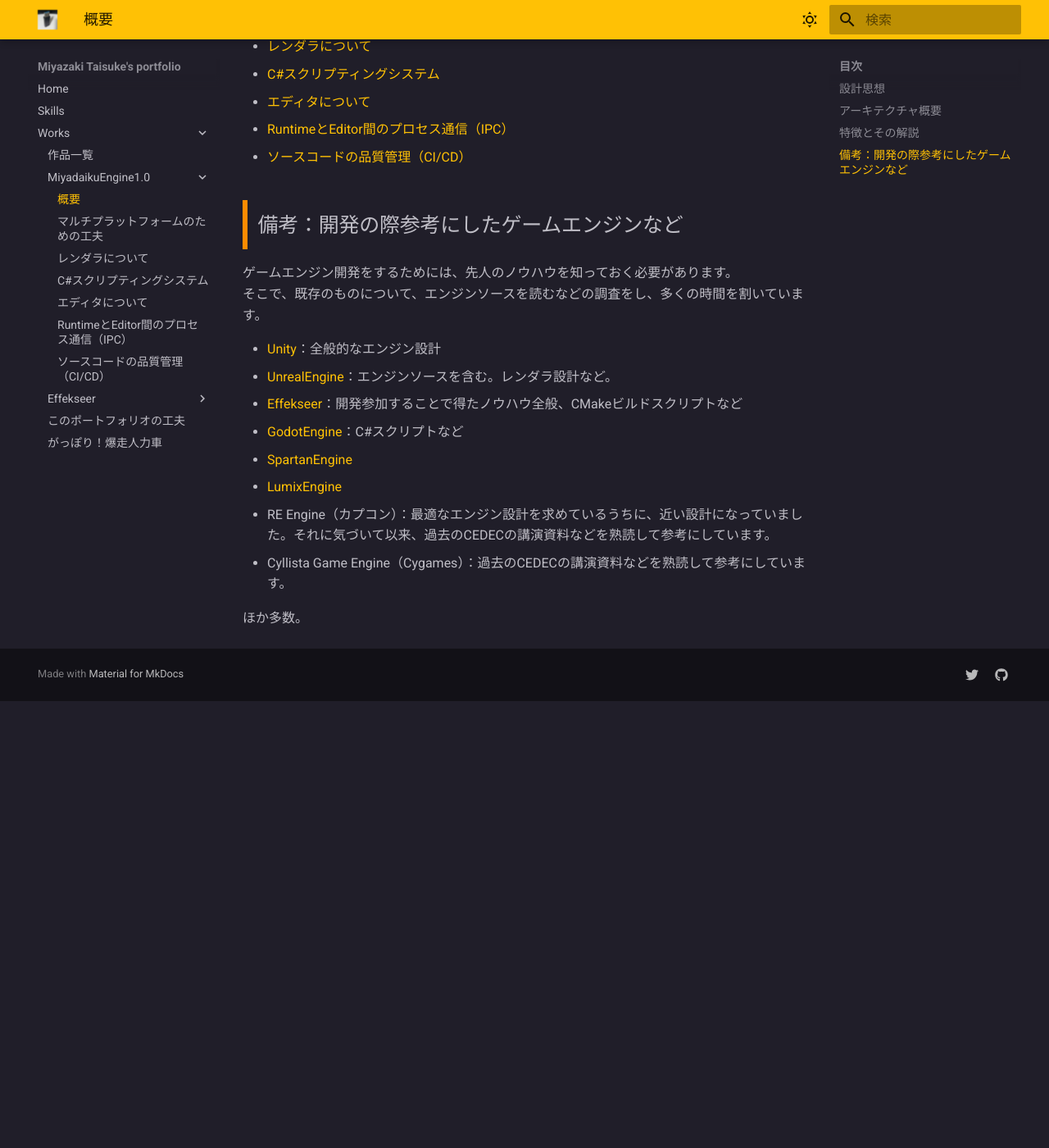
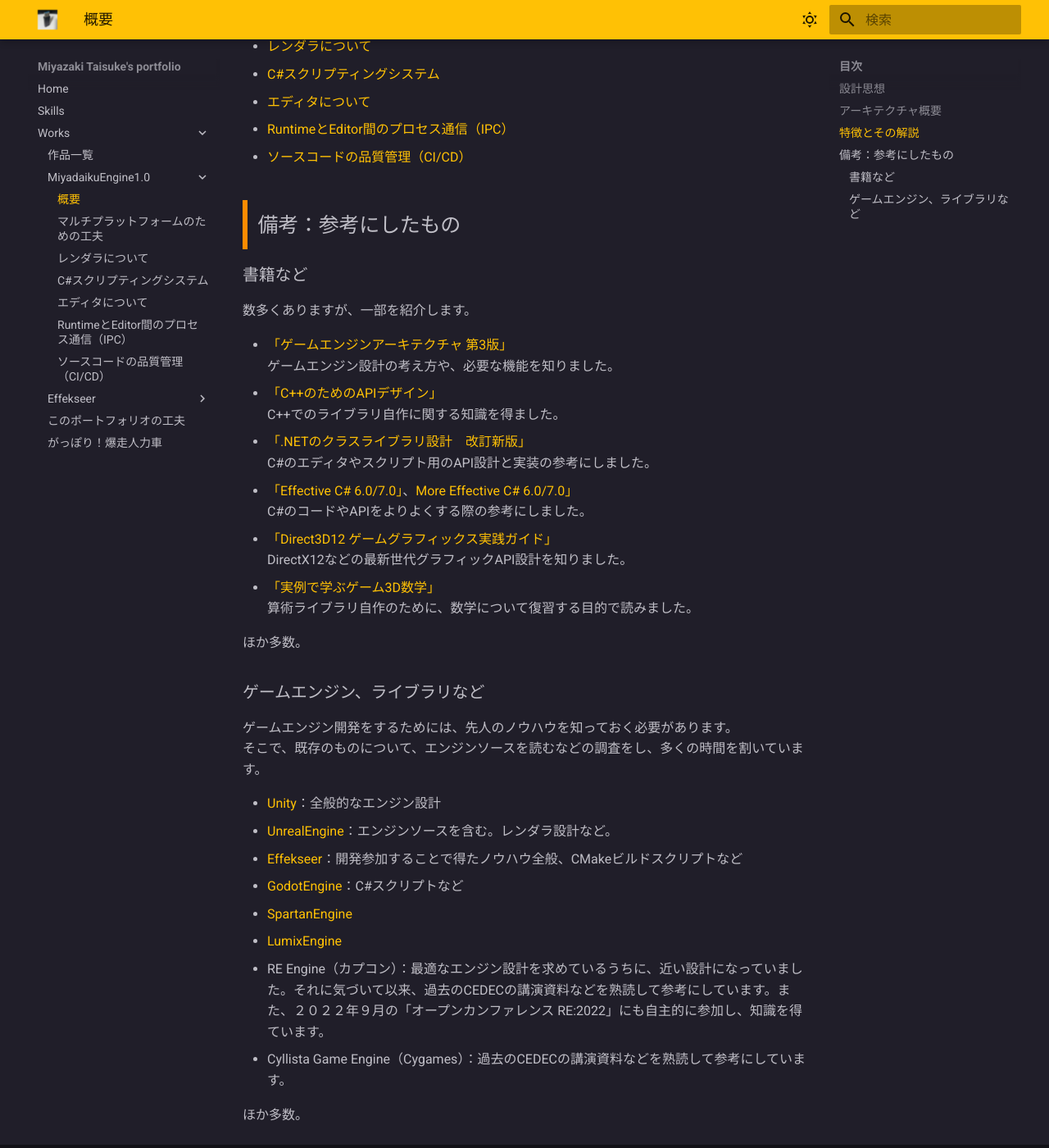
Before and after one commit to mewmew-tea/Portfolio, an MkDocs documentation site: the page built from docs/works/MiyadaikuEngine1.0/overview.md, in a window 1280 px wide and 1400 px high, scrolled down 589 px. Shown: the whole window at 82% size. Built offline with MkDocs 1.6.1 and Material for MkDocs 9.7.7, drawn with Linux system fonts in a browser that asks for light colours; before the commit the page ends 1444 px from its top, so only the background shows below that.

Commit message:
Add more references

```diff
--- a/docs/works/MiyadaikuEngine1.0/overview.md
+++ b/docs/works/MiyadaikuEngine1.0/overview.md
@@ -17,7 +17,28 @@
 - [RuntimeとEditor間のプロセス通信（IPC）](./ipc.md)
 - [ソースコードの品質管理（CI/CD）](./cicd.md)
 
-## 備考：開発の際参考にしたゲームエンジンなど
+## 備考：参考にしたもの
+
+### 書籍など
+
+数多くありますが、一部を紹介します。
+
+- [「ゲームエンジンアーキテクチャ 第3版」](https://www.borndigital.co.jp/book/19115.html)
+ゲームエンジン設計の考え方や、必要な機能を知りました。
+- [「C++のためのAPIデザイン」](https://www.sbcr.jp/product/4797369151/)
+C++でのライブラリ自作に関する知識を得ました。
+- [「.NETのクラスライブラリ設計　改訂新版」](https://bookplus.nikkei.com/atcl/catalog/21/S80040/)
+C#のエディタやスクリプト用のAPI設計と実装の参考にしました。
+- [「Effective C# 6.0/7.0」](https://www.shoeisha.co.jp/book/detail/9784798153865)、[More Effective C# 6.0/7.0」](https://www.shoeisha.co.jp/book/detail/9784798153988)
+C#のコードやAPIをよりよくする際の参考にしました。
+- [「Direct3D12 ゲームグラフィックス実践ガイド」](https://gihyo.jp/book/2021/978-4-297-12365-9)
+DirectX12などの最新世代グラフィックAPI設計を知りました。
+- [「実例で学ぶゲーム3D数学」](https://www.oreilly.co.jp/books/9784873113777/)
+算術ライブラリ自作のために、数学について復習する目的で読みました。
+
+ほか多数。
+
+### ゲームエンジン、ライブラリなど
 
 ゲームエンジン開発をするためには、先人のノウハウを知っておく必要があります。
 そこで、既存のものについて、エンジンソースを読むなどの調査をし、多くの時間を割いています。
@@ -28,7 +49,7 @@
 - [GodotEngine](https://github.com/godotengine/godot)：C#スクリプトなど
 - [SpartanEngine](https://github.com/PanosK92/SpartanEngine)
 - [LumixEngine](https://github.com/nem0/LumixEngine)
-- RE Engine（カプコン）：最適なエンジン設計を求めているうちに、近い設計になっていました。それに気づいて以来、過去のCEDECの講演資料などを熟読して参考にしています。
+- RE Engine（カプコン）：最適なエンジン設計を求めているうちに、近い設計になっていました。それに気づいて以来、過去のCEDECの講演資料などを熟読して参考にしています。また、２０２２年９月の「オープンカンファレンス RE:2022」にも自主的に参加し、知識を得ています。
 - Cyllista Game Engine（Cygames）：過去のCEDECの講演資料などを熟読して参考にしています。
 
 ほか多数。
```
